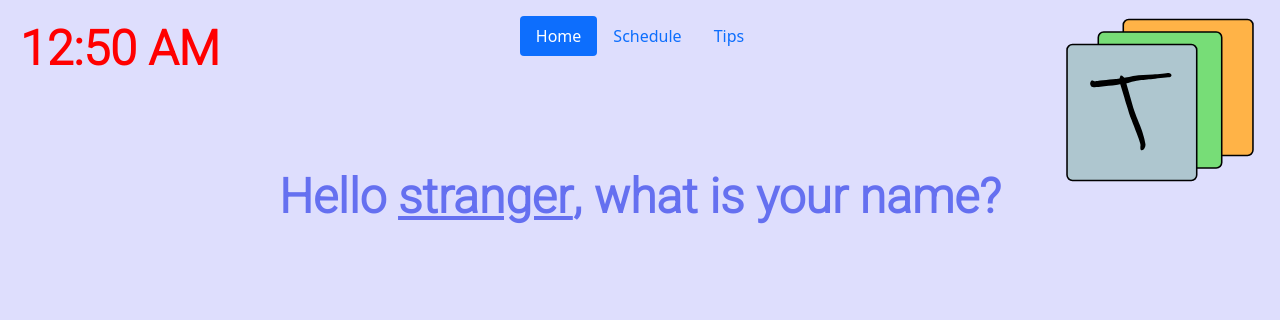
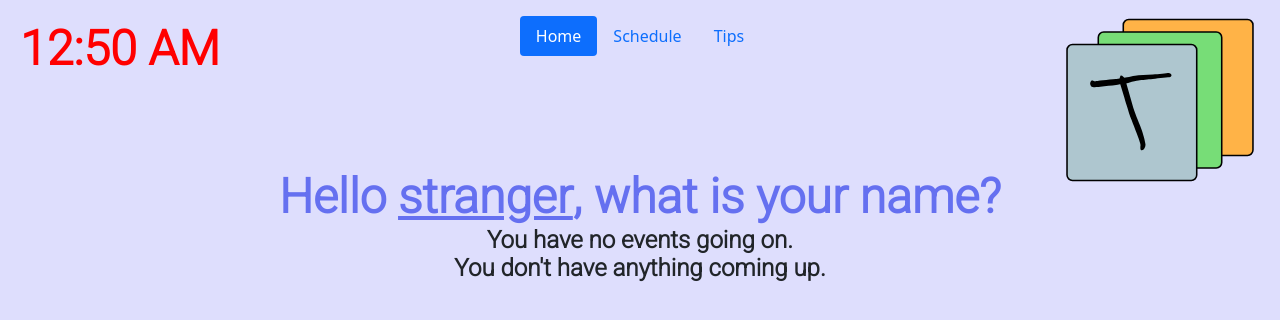
Before and after one commit to off-and-on-again/taskmaster, a React (Create React App) app: page / in a window 1280 px wide. Shown: the top 320 px of the page. Built offline with nearby package versions, Linux system fonts and the light colour scheme.

Commit message:
Added indicators for current/next events

```diff
--- a/src/App.jsx
+++ b/src/App.jsx
@@ -3,6 +3,8 @@ import { NavLink, Route, BrowserRouter as Router, Switch } from "react-router-do
 import Home from "./pages/Home.jsx";
 import Scheduler from "./pages/Scheduler.jsx";
 import moment from "moment";
+
+import db from "./Scripts/db.js";
 
 export default class App extends React.Component {
   constructor(props) {
@@ -12,6 +14,16 @@ export default class App extends React.Component {
       savedEvents: [],
       events: []
     }
+  }
+
+  componentDidMount() {
+    db.table('startedEvents').toArray().then((savedEvents) => {
+      this.setState({ savedEvents });
+    });
+
+    db.table('events').toArray().then((events) => {
+      this.setState({ events });
+    });
   }
 
   toCurrentWeek = event => {
@@ -61,7 +73,7 @@ export default class App extends React.Component {
         start.add(1, "week");
       }
 
-      const difference = now.diff(start, "minutes");
+      const difference = start.diff(now, "minutes");
 
       if (closestEvent === null || difference < closestTime) {
         closestEvent = event;
@@ -69,7 +81,7 @@ export default class App extends React.Component {
       }
     }
 
-    return (closestEvent, closestTime);
+    return [closestEvent, closestTime];
   }
 
   render() {
@@ -93,7 +105,7 @@ export default class App extends React.Component {
           <Route exact path="/">
             <Home
               currentEvents={this.getCurrentEvents()}
-              nextEvent={this.getNextEvent} />
+              nextEvent={this.getNextEvent()} />
           </Route>
           <Route path="/scheduler">
             <Scheduler
--- a/src/pages/Home.jsx
+++ b/src/pages/Home.jsx
@@ -2,9 +2,21 @@ import React from "react";
 import $ from "jquery";
 
 import "../Scripts/bundle.js";
-import db from '../Scripts/db';
 
 export default class Home extends React.Component {
+  constructor(props) {
+    console.log(props.nextEvent);
+    super();
+
+    this.state = {
+      currentEvents: props.currentEvents,
+      nextEvent: props.nextEvent[0],
+      time: props.nextEvent[1]
+    }
+
+    console.log(this.state);
+  }
+
   componentDidMount() {
     $("#scheduler").click(function () {
       window.location.href = "/scheduler";
@@ -45,6 +57,24 @@ export default class Home extends React.Component {
     }
   }
 
+  getEventsString = () => {
+    const titles = this.state.currentEvents.map(event => event.title);
+
+    if (titles.length === 1) {
+      return titles[0];
+    } else {
+      return `${titles.slice(0, -1).join(", ")} and ${titles[-1]}`;
+    }
+  }
+
+  formatTime = () => {
+    if (this.state.time < 60) {
+      return `${this.state.time} minutes`;
+    } else {
+      return `${Math.floor(this.state.time / 60)} hours and ${this.state.time % 60} minutes`
+    }
+  }
+
   render() {
     const current = new Date().toLocaleTimeString([], { hour: '2-digit', minute: '2-digit' });
 
@@ -54,6 +84,14 @@ export default class Home extends React.Component {
           <h1 class="display-5 fw-bold" id="ok">Hello </h1>
           <h1 class="display-5 fw-bold" id="editor" contenteditable="true" style={{outline: "none"}}><u>stranger</u></h1>
           <h1 class="display-5 fw-bold" id="ask">, what is your name?</h1>
+          <div class="col-lg-6 mx-auto">
+            <h4 class="fw-bold">
+              {this.state.currentEvents.length === 0 ? "You have no events going on." : `You have ${this.getEventsString()} right now.`}
+            </h4><br />
+            <h4 class="fw-bold">
+              {this.state.nextEvent === null ? "You don't have anything coming up." : `You have "${this.state.nextEvent.title}" in ${this.formatTime()} minutes.`}
+            </h4>
+          </div>
           <div class="col-lg-6 mx-auto">
             <div class="d-grid gap-2 d-sm-flex justify-content-sm-center" style={{paddingTop: "20px"}}>
               <button type="button" class="btn btn-primary btn-lg px-4 me-sm-3" id="schedule" style={{
--- a/src/pages/Scheduler.jsx
+++ b/src/pages/Scheduler.jsx
@@ -35,17 +35,6 @@ export default class Scheduler extends React.Component {
       events: props.events.map(event => this.toCurrentWeek(event)),
       hours: props.hours
     };
-  }
-
-  componentDidMount() {
-    db.table('startedEvents').toArray().then((savedEvents) => {
-      this.setState({ savedEvents });
-    });
-
-    db.table('events').toArray().then((events) => {
-      this.setState({ events });
-    });
-
   }
 
   handleAddSavedEvent = (id, title, length, hexColor, notes) => {
--- a/src/styles.css
+++ b/src/styles.css
@@ -61,6 +61,11 @@ body {
 
 h1 {
   color: rgb(101, 112, 240);
+  font-family: 'Roboto', sans-serif;
+  display: inline;
+}
+
+h4 {
   font-family: 'Roboto', sans-serif;
   display: inline;
 }
```
